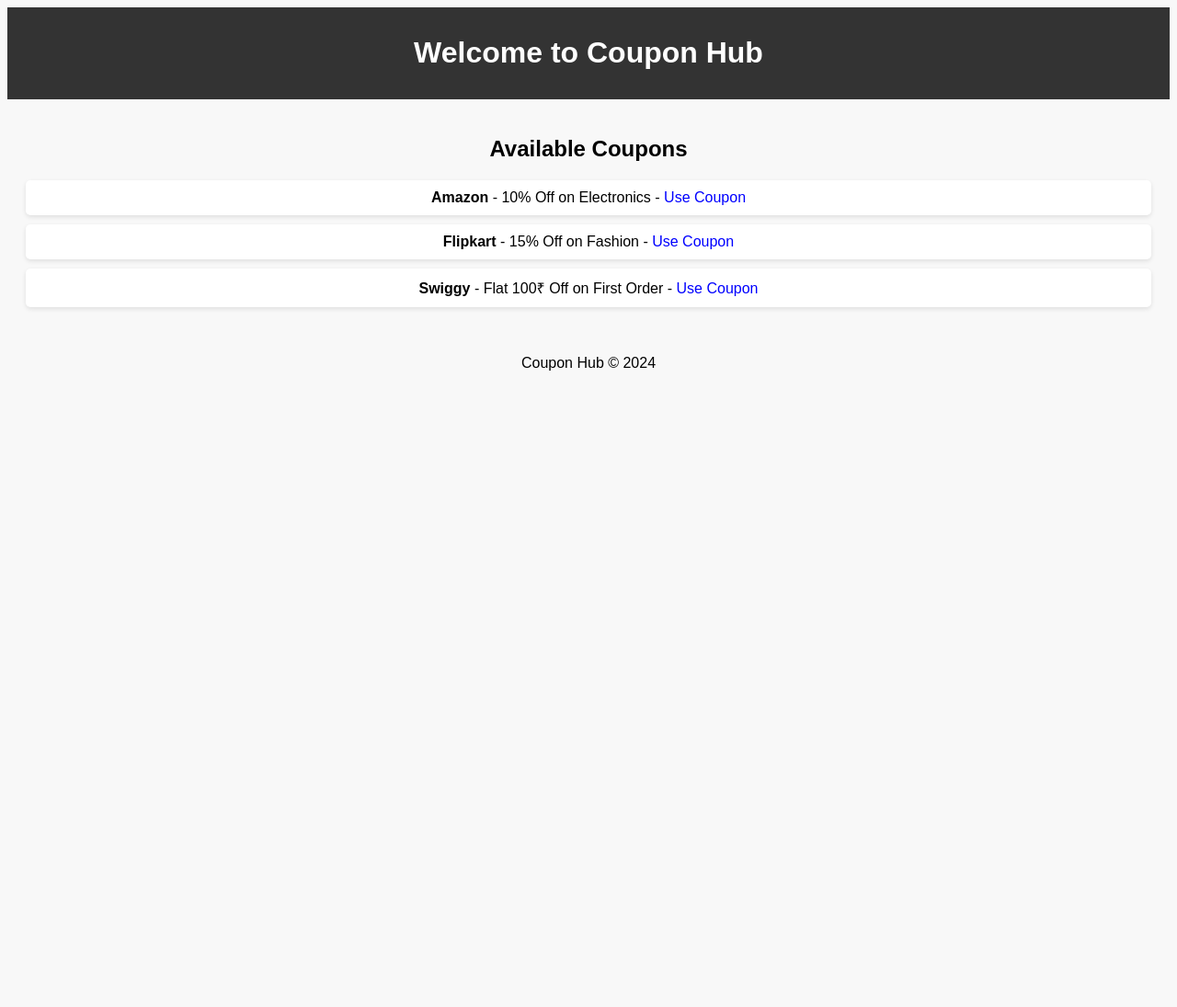
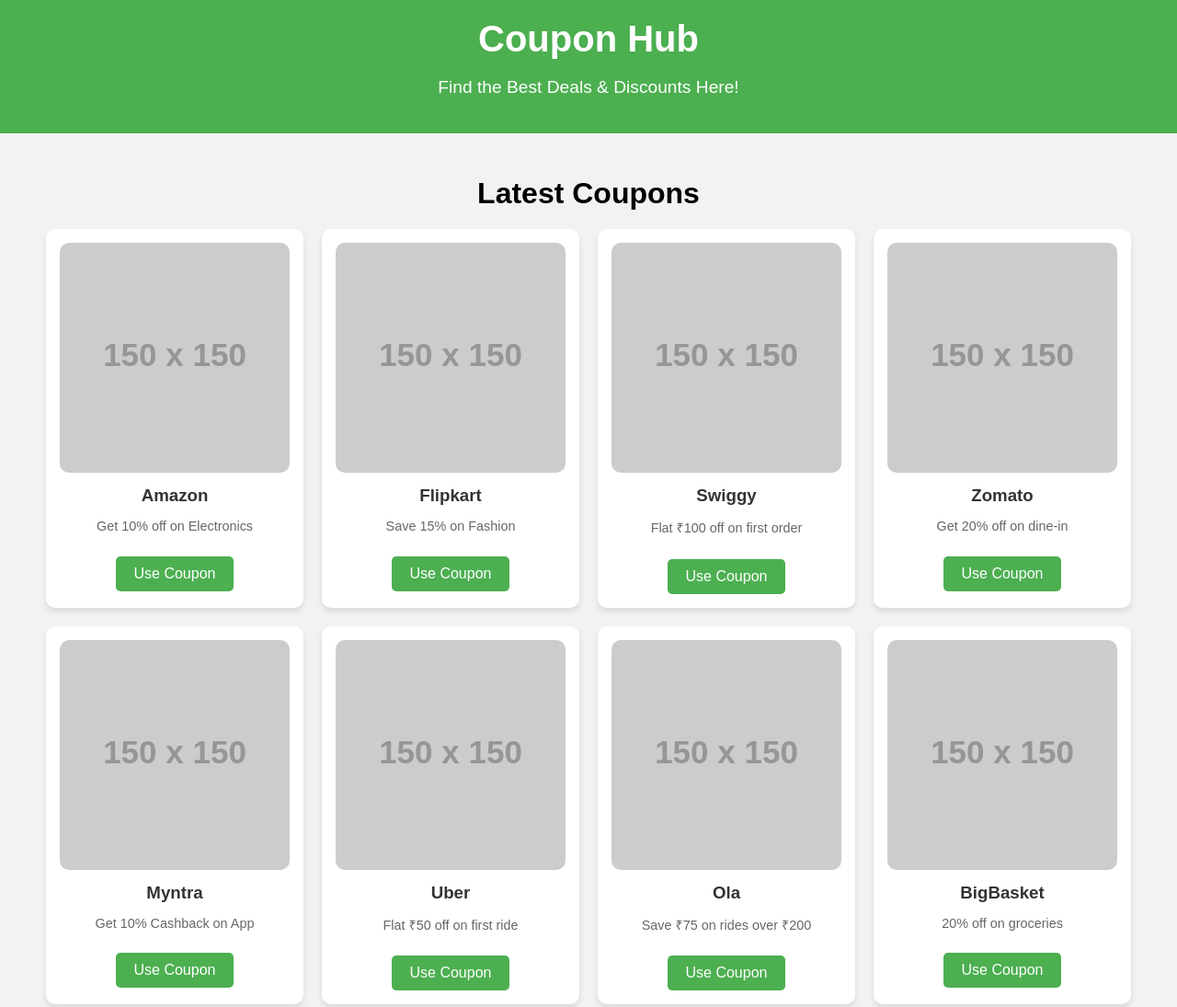
Before and after one commit to lazyxgenius/cd_couponwebsite, a plain HTML site: page index.html in a window 1280 px wide. Shown: the top 1095 px of the page at 92% size. Before the commit the page ends 800 px from the top, so only its background shows below. Drawn offline with Linux system fonts and the light colour scheme; placeholder pictures from the web are drawn by us.

Commit message:
Third commit

```diff
--- a/index.html
+++ b/index.html
@@ -3,32 +3,111 @@
 <head>
   <meta charset="UTF-8">
   <meta name="viewport" content="width=device-width, initial-scale=1.0">
-  <title>Coupon Hub</title>
+  <title>Coupon Hub - Your One-Stop Coupon Site</title>
   <link rel="stylesheet" href="styles.css">
   <script async src="https://www.googletagmanager.com/gtag/js?id=GA_TRACKING_ID"></script>
   <script>
     window.dataLayer = window.dataLayer || [];
     function gtag(){dataLayer.push(arguments);}
     gtag('js', new Date());
-    gtag('config', 'GA_TRACKING_ID'); // Replace 'GA_TRACKING_ID' with your Google Analytics Tracking ID
+    gtag('config', 'GA_TRACKING_ID'); // Replace with your Google Analytics Tracking ID
   </script>
 </head>
 <body>
   <header>
-    <h1>Welcome to Coupon Hub</h1>
+    <h1>Coupon Hub</h1>
+    <p>Find the Best Deals & Discounts Here!</p>
   </header>
+
   <main>
-    <section>
-      <h2>Available Coupons</h2>
-      <ul>
-        <li><strong>Amazon</strong> - 10% Off on Electronics - <a href="#">Use Coupon</a></li>
-        <li><strong>Flipkart</strong> - 15% Off on Fashion - <a href="#">Use Coupon</a></li>
-        <li><strong>Swiggy</strong> - Flat 100₹ Off on First Order - <a href="#">Use Coupon</a></li>
-      </ul>
+    <section class="coupons">
+      <h2>Latest Coupons</h2>
+      <div class="coupon-list">
+        <div class="coupon-card">
+          <img src="https://via.placeholder.com/150" alt="Amazon Coupon">
+          <h3>Amazon</h3>
+          <p>Get 10% off on Electronics</p>
+          <a href="#">Use Coupon</a>
+        </div>
+
+        <div class="coupon-card">
+          <img src="https://via.placeholder.com/150" alt="Flipkart Coupon">
+          <h3>Flipkart</h3>
+          <p>Save 15% on Fashion</p>
+          <a href="#">Use Coupon</a>
+        </div>
+
+        <div class="coupon-card">
+          <img src="https://via.placeholder.com/150" alt="Swiggy Coupon">
+          <h3>Swiggy</h3>
+          <p>Flat ₹100 off on first order</p>
+          <a href="#">Use Coupon</a>
+        </div>
+
+        <div class="coupon-card">
+          <img src="https://via.placeholder.com/150" alt="Zomato Coupon">
+          <h3>Zomato</h3>
+          <p>Get 20% off on dine-in</p>
+          <a href="#">Use Coupon</a>
+        </div>
+
+        <div class="coupon-card">
+          <img src="https://via.placeholder.com/150" alt="Myntra Coupon">
+          <h3>Myntra</h3>
+          <p>Get 10% Cashback on App</p>
+          <a href="#">Use Coupon</a>
+        </div>
+
+        <div class="coupon-card">
+          <img src="https://via.placeholder.com/150" alt="Uber Coupon">
+          <h3>Uber</h3>
+          <p>Flat ₹50 off on first ride</p>
+          <a href="#">Use Coupon</a>
+        </div>
+
+        <div class="coupon-card">
+          <img src="https://via.placeholder.com/150" alt="Ola Coupon">
+          <h3>Ola</h3>
+          <p>Save ₹75 on rides over ₹200</p>
+          <a href="#">Use Coupon</a>
+        </div>
+
+        <div class="coupon-card">
+          <img src="https://via.placeholder.com/150" alt="BigBasket Coupon">
+          <h3>BigBasket</h3>
+          <p>20% off on groceries</p>
+          <a href="#">Use Coupon</a>
+        </div>
+
+        <div class="coupon-card">
+          <img src="https://via.placeholder.com/150" alt="Domino's Coupon">
+          <h3>Domino's</h3>
+          <p>Flat 25% off on orders above ₹500</p>
+          <a href="#">Use Coupon</a>
+        </div>
+
+        <div class="coupon-card">
+          <img src="https://via.placeholder.com/150" alt="BookMyShow Coupon">
+          <h3>BookMyShow</h3>
+          <p>Buy 1 Get 1 Free on Movies</p>
+          <a href="#">Use Coupon</a>
+        </div>
+      </div>
+    </section>
+
+    <section class="ads">
+      <h2>Sponsored Ads</h2>
+      <div class="ad-banner">
+        <p>Ad Space - Your Ad Here!</p>
+      </div>
+      <div class="ad-banner">
+        <p>Ad Space - Promote Your Brand!</p>
+      </div>
     </section>
   </main>
+
   <footer>
-    <p>Coupon Hub © 2024</p>
+    <p>Coupon Hub © 2024 | All Rights Reserved</p>
   </footer>
 </body>
 </html>
--- a/styles.css
+++ b/styles.css
@@ -1,33 +1,99 @@
 body {
-    font-family: Arial, sans-serif;
-    text-align: center;
-    background-color: #f8f8f8;
+    font-family: 'Arial', sans-serif;
+    background-color: #f2f2f2;
+    margin: 0;
+    padding: 0;
   }
 
   header {
-    background-color: #333;
+    background-color: #4CAF50;
     color: white;
-    padding: 10px 0;
+    text-align: center;
+    padding: 20px;
+  }
+
+  header h1 {
+    font-size: 2.5em;
+    margin: 0;
+  }
+
+  header p {
+    font-size: 1.2em;
   }
 
   main {
     padding: 20px;
   }
 
-  ul {
-    list-style-type: none;
-    padding: 0;
+  .coupons h2, .ads h2 {
+    text-align: center;
+    font-size: 2em;
+    margin-bottom: 20px;
   }
 
-  li {
-    background-color: white;
-    margin: 10px 0;
-    padding: 10px;
-    border-radius: 5px;
-    box-shadow: 0px 2px 5px rgba(0,0,0,0.1);
+  .coupon-list {
+    display: flex;
+    flex-wrap: wrap;
+    justify-content: center;
+    gap: 20px;
   }
 
-  a {
+  .coupon-card {
+    background-color: white;
+    border-radius: 10px;
+    box-shadow: 0px 4px 6px rgba(0, 0, 0, 0.1);
+    padding: 15px;
+    width: 250px;
+    text-align: center;
+  }
+
+  .coupon-card img {
+    width: 100%;
+    border-radius: 10px;
+  }
+
+  .coupon-card h3 {
+    margin: 10px 0;
+    color: #333;
+  }
+
+  .coupon-card p {
+    color: #666;
+    font-size: 0.9em;
+  }
+
+  .coupon-card a {
+    display: inline-block;
+    background-color: #4CAF50;
+    color: white;
+    padding: 10px 20px;
+    margin-top: 10px;
     text-decoration: none;
-    color: blue;
+    border-radius: 5px;
   }
+
+  .coupon-card a:hover {
+    background-color: #45a049;
+  }
+
+  .ads {
+    margin-top: 40px;
+  }
+
+  .ad-banner {
+    background-color: #f9f9f9;
+    border: 1px dashed #ccc;
+    padding: 40px;
+    margin: 20px 0;
+    text-align: center;
+    font-size: 1.2em;
+    color: #666;
+  }
+
+  footer {
+    background-color: #333;
+    color: white;
+    text-align: center;
+    padding: 10px 0;
+    margin-top: 20px;
+  }
```
